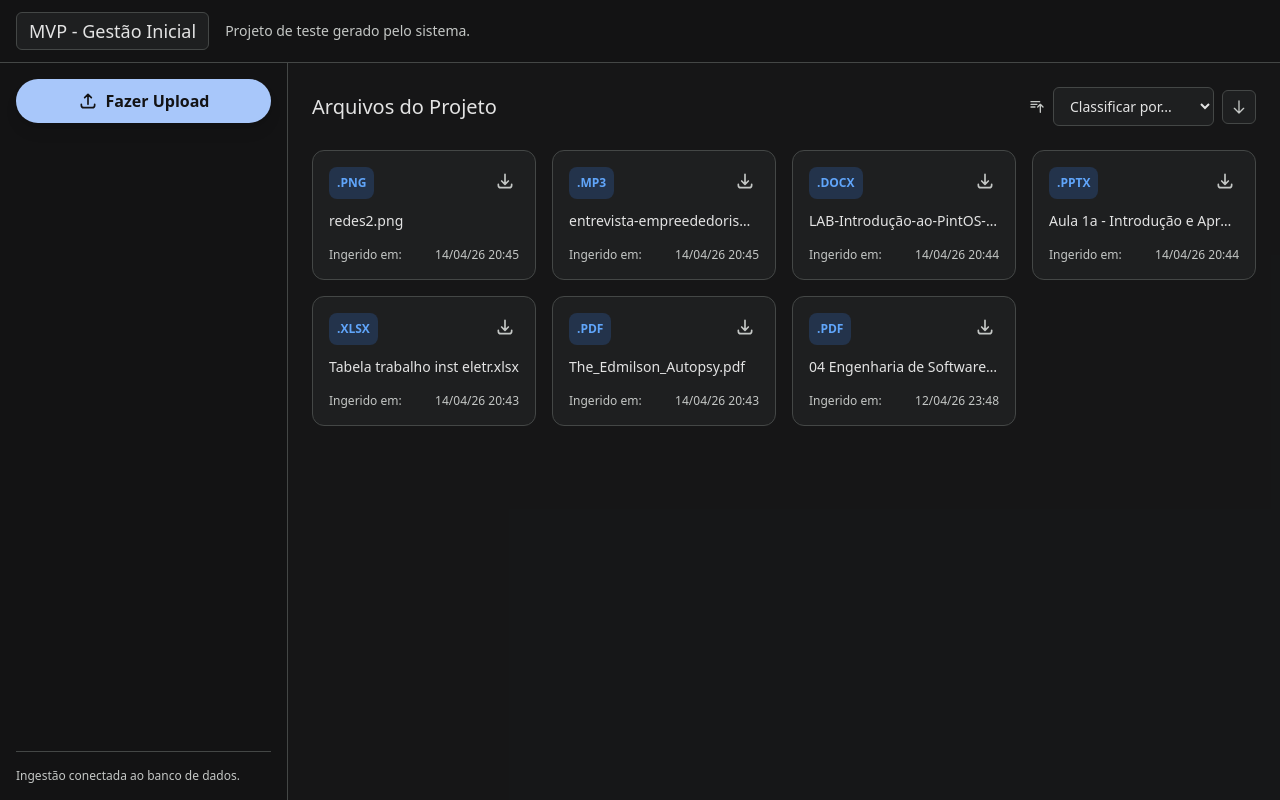
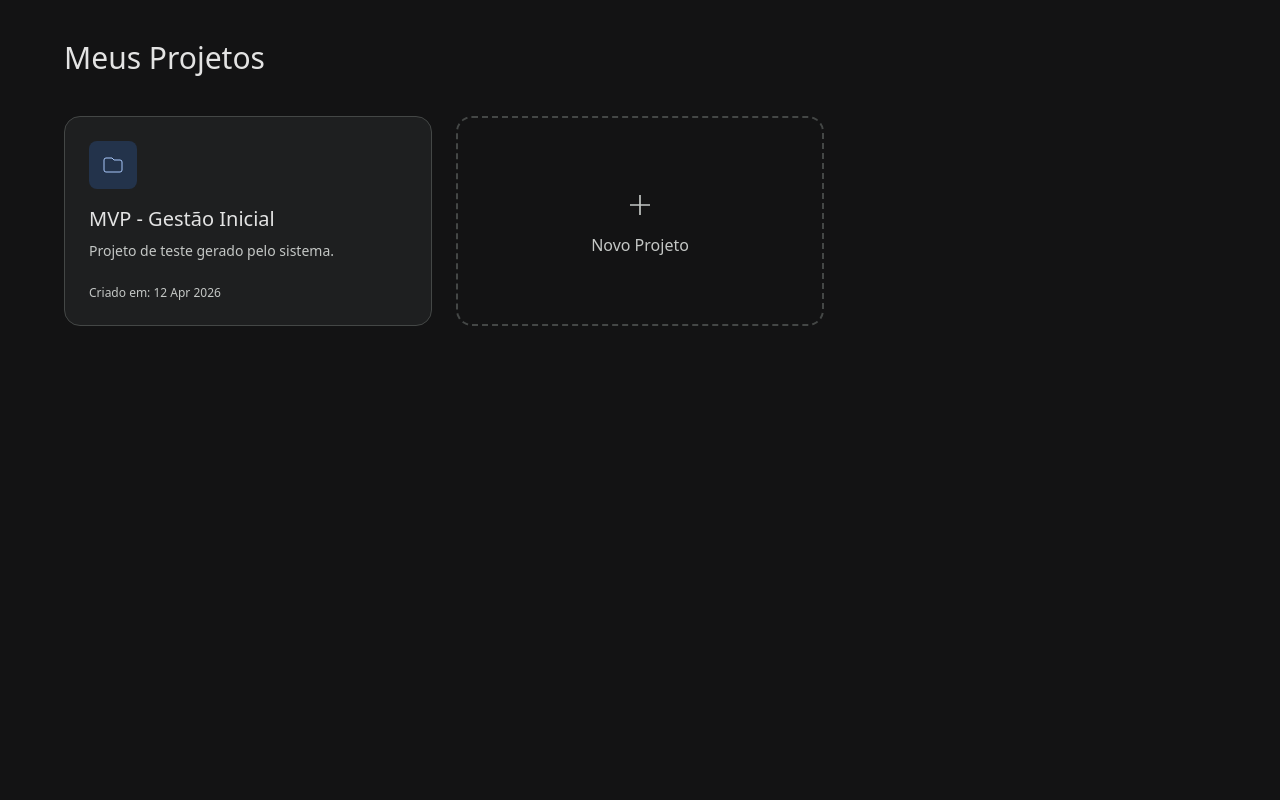
Before and after one commit to luanapavanelli/Trab_Ingest-o_de_arquivos, a Django app: page / in a window 1280 px wide. Run offline with Django 5.2, Linux system fonts and the light colour scheme; data comes from the database, SQL or seed files in the repository; some libraries are stand-ins or nearby versions.

Commit message:
feat: implementa interface da home e isolamento de rotas

```diff
--- a/Ingestão/Ingestão/urls.py
+++ b/Ingestão/Ingestão/urls.py
@@ -6,8 +6,8 @@
 
 urlpatterns = [
     path('admin/', admin.site.urls),
-    # Esta é a linha que estava faltando. Ela diz que a URL raiz ('') vai carregar o seu HTML:
-    path('', views.dashboard, name='dashboard'),
+    path('', views.home, name='home'),  # Tela de menu principal
+    path('projeto/<int:projeto_id>/', views.dashboard, name='dashboard'), # Tela de arquivos
 ]
 
 # Isso permite que os PDFs e arquivos abram no navegador depois do upload
--- a/Ingestão/Projetos/templates/Projetos/dashboard.html
+++ b/Ingestão/Projetos/templates/Projetos/dashboard.html
@@ -53,7 +53,12 @@
 
        <main class="flex-1 bg-nbSurface/30 p-6 flex flex-col overflow-y-auto">
 
-           <div class="flex justify-between items-center mb-6">
+            <a href="{% url 'home' %}" class="text-sm text-nbAccent hover:underline mb-6 inline-flex items-center gap-2 w-fit">
+                <svg class="w-4 h-4" fill="none" stroke="currentColor" viewBox="0 0 24 24"><path stroke-linecap="round" stroke-linejoin="round" stroke-width="2" d="M15 19l-7-7 7-7"></path></svg>
+                Voltar para Meus Projetos
+            </a>
+
+            <div class="flex justify-between items-center mb-6">
                 <div class="text-xl font-medium">Arquivos do Projeto</div>
 
                 <div class="flex items-center gap-2">
--- /dev/null
+++ b/Ingestão/Projetos/templates/Projetos/home.html
@@ -0,0 +1,30 @@
+<!DOCTYPE html>
+<html lang="pt-BR">
+<head>
+    <meta charset="UTF-8"><title>Meus Projetos - Ingestão</title>
+    <script src="https://cdn.tailwindcss.com"></script>
+</head>
+<body class="bg-[#131314] text-[#e3e3e3] p-10 antialiased">
+    <div class="max-w-6xl mx-auto">
+        <h1 class="text-3xl font-medium mb-10">Meus Projetos</h1>
+
+        <div class="grid grid-cols-1 md:grid-cols-3 gap-6">
+            {% for projeto in projetos %}
+            <a href="{% url 'dashboard' projeto.id %}" class="block p-6 bg-[#1e1f20] border border-[#444746] rounded-2xl hover:border-[#a8c7fa] transition group">
+                <div class="w-12 h-12 bg-blue-500/20 rounded-lg mb-4 flex items-center justify-center text-[#a8c7fa]">
+                    <svg class="w-6 h-6" fill="none" stroke="currentColor" viewBox="0 0 24 24"><path d="M3 7v10a2 2 0 002 2h14a2 2 0 002-2V9a2 2 0 00-2-2h-6l-2-2H5a2 2 0 00-2 2z"></path></svg>
+                </div>
+                <h2 class="text-xl font-medium group-hover:text-[#a8c7fa]">{{ projeto.nome }}</h2>
+                <p class="text-sm text-[#c4c7c5] mt-2">{{ projeto.descricao|truncatewords:15 }}</p>
+                <div class="mt-6 text-xs text-[#c4c7c5]">Criado em: {{ projeto.data_criacao|date:"d M Y" }}</div>
+            </a>
+            {% endfor %}
+
+            <div class="border-2 border-dashed border-[#444746] rounded-2xl p-6 flex flex-col items-center justify-center text-[#c4c7c5] hover:bg-[#1e1f20] cursor-not-allowed">
+                <svg class="w-10 h-10 mb-2" fill="none" stroke="currentColor" viewBox="0 0 24 24"><path d="M12 6v6m0 0v6m0-6h6m-6 0H6"></path></svg>
+                <span>Novo Projeto</span>
+            </div>
+        </div>
+    </div>
+</body>
+</html>
--- a/Ingestão/Projetos/views.py
+++ b/Ingestão/Projetos/views.py
@@ -1,24 +1,31 @@
 import os
-from django.shortcuts import render, redirect
+from django.shortcuts import render, redirect, get_object_or_404
 from .models import Projeto, Arquivo
 
+def home(request):
+    """
+    Tela Inicial: Lista todos os projetos para o menu principal.
+    """
+    projetos = Projeto.objects.all().order_by('-ultima_alteracao')
+    return render(request, 'Projetos/home.html', {'projetos': projetos})
 
-def dashboard(request):
-    # Garante que sempre exista pelo menos um projeto para o MVP não quebrar
-    projeto = Projeto.objects.first()
-    if not projeto:
-        projeto = Projeto.objects.create(nome="MVP - Gestão Inicial", descricao="Projeto de teste gerado pelo sistema.")
+def dashboard(request, projeto_id):
+    """
+    Tela do Projeto: Exibe arquivos e lida com uploads de um projeto específico.
+    """
+    # Busca o projeto exato pelo ID que vem da URL
+    projeto = get_object_or_404(Projeto, id=projeto_id)
 
-    # Lógica de Ingestão: Captura o arquivo enviado pelo HTML
+    # Lógica de Ingestão: Captura o arquivo enviado pelo formulário
     if request.method == 'POST':
         if 'arquivo_ingestao' in request.FILES:
             arquivo_recebido = request.FILES['arquivo_ingestao']
             nome = arquivo_recebido.name
 
-            # Pega a extensão (.pdf, .txt) e padroniza para os filtros funcionarem depois
+            # Extrai a extensão (.pdf, .png, etc) para os filtros do Front-End
             extensao = os.path.splitext(nome)[1].lower()
 
-            # Salva o registro no banco de dados SQLite e o arquivo na pasta /media/
+            # Salva no banco de dados vinculado ao projeto atual
             Arquivo.objects.create(
                 projeto=projeto,
                 documento=arquivo_recebido,
@@ -26,10 +33,10 @@
                 tipo=extensao
             )
 
-            # Recarrega a página para evitar que o usuário envie o arquivo duas vezes sem querer
-            return redirect('dashboard')
+            # Redireciona de volta para o dashboard DESTE projeto específico
+            return redirect('dashboard', projeto_id=projeto.id)
 
-            # Busca os arquivos que já estão salvos no banco para mostrar na tela
+    # Busca apenas os arquivos que pertencem a este projeto
     arquivos_salvos = projeto.arquivos.all().order_by('-data_ingestao')
 
     contexto = {
@@ -37,5 +44,5 @@
         'arquivos': arquivos_salvos,
     }
 
-    # Envia os dados para o Front-End
+    # Renderiza o dashboard.html (ajuste o caminho se estiver dentro de uma subpasta)
     return render(request, 'Projetos/dashboard.html', contexto)
```
